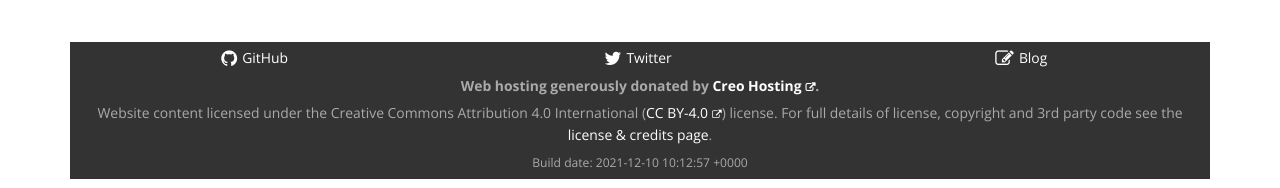
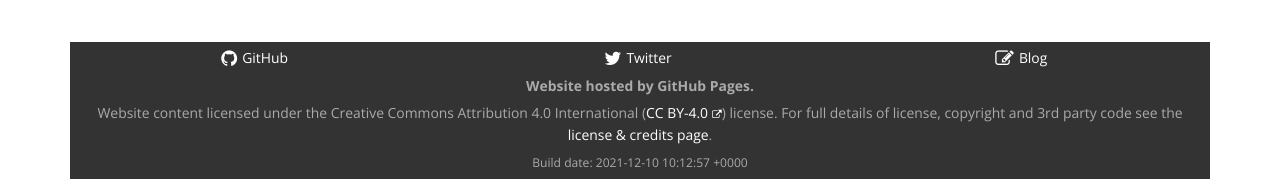
Before and after one commit to delphidabbler/delphidabbler.github.io, a Jekyll site: the page built from index.html, in a window 1280 px wide. Shown: the part 1036-1224 px from the top of the page. Built offline with Jekyll 4.4.1, drawn with Linux system fonts in a browser that asks for light colours; nearby versions of some CDN libraries; comment, search, counter and statistics services are not loaded.

Commit message:
Update page footer include
Changes hosting credit to GitHub Pages

```diff
--- a/_includes/footer.html
+++ b/_includes/footer.html
@@ -17,7 +17,7 @@
 
   <div class="pagefoot-credits">
     <p class="strong">
-      Web hosting generously donated by <a href="https://www.creohosting.com/">Creo Hosting</a>.
+      Website hosted by GitHub Pages.
     </p>
     <p>
       <span role="license" class="hidden-xs">Website content licensed under the Creative Commons Attribution 4.0 International (<a href="{{ site.data.core.cc-40-url }}" aria-label="{{ site.data.core.cc-40-link-title }}">CC BY-4.0</a>) license.</span> For full details of license, copyright and 3rd party code see the <a href="{{ site.data.core.credits-link }}" aria-label="{{ site.data.core.credits-link-title }}">license &amp; credits page</a>.
```
